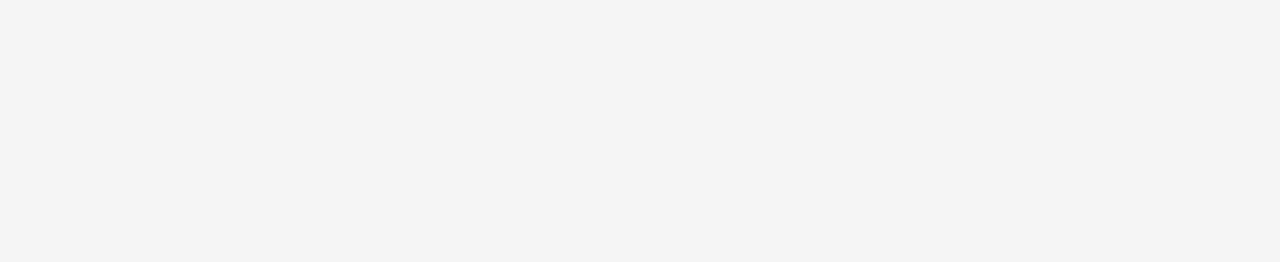
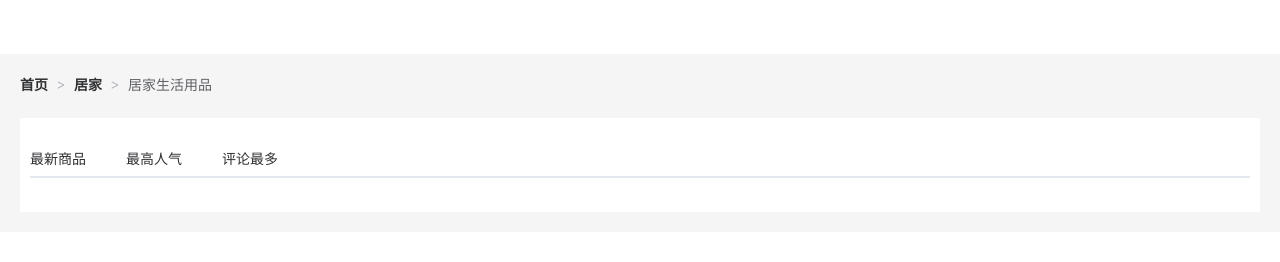
Before and after one commit to Goorln/vue3-mall, a Vue app: page /category/sub/1 in a window 1280 px wide. Before the commit this address had no page. Shown: the part 145-407 px from the top of the page. Built offline with nearby package versions, Linux system fonts and the light colour scheme; no server answers; a small style sheet from the web is missing.

Commit message:
二级分类和路由配置

```diff
--- a/src/views/Category/index.vue
+++ b/src/views/Category/index.vue
@@ -32,7 +32,7 @@ const { categoryData } = useCategory()
         <h3>全部分类</h3>
         <ul>
           <li v-for="i in categoryData.children" :key="i.id">
-            <RouterLink to="/">
+            <RouterLink :to="`/category/sub/${i.id}`">
               <img :src="i.picture" />
               <p>{{ i.name }}</p>
             </RouterLink>
--- /dev/null
+++ b/src/views/SubCategory/index.vue
@@ -0,0 +1,86 @@
+<script setup>
+
+
+</script>
+
+<template>
+  <div class="container ">
+    <!-- 面包屑 -->
+    <div class="bread-container">
+      <el-breadcrumb separator=">">
+        <el-breadcrumb-item :to="{ path: '/' }">首页</el-breadcrumb-item>
+        <el-breadcrumb-item :to="{ path: '/' }">居家
+        </el-breadcrumb-item>
+        <el-breadcrumb-item>居家生活用品</el-breadcrumb-item>
+      </el-breadcrumb>
+    </div>
+    <div class="sub-container">
+      <el-tabs>
+        <el-tab-pane label="最新商品" name="publishTime"></el-tab-pane>
+        <el-tab-pane label="最高人气" name="orderNum"></el-tab-pane>
+        <el-tab-pane label="评论最多" name="evaluateNum"></el-tab-pane>
+      </el-tabs>
+      <div class="body">
+        <!-- 商品列表-->
+      </div>
+    </div>
+  </div>
+
+</template>
+
+
+
+<style lang="scss" scoped>
+.bread-container {
+  padding: 25px 0;
+  color: #666;
+}
+
+.sub-container {
+  padding: 20px 10px;
+  background-color: #fff;
+
+  .body {
+    display: flex;
+    flex-wrap: wrap;
+    padding: 0 10px;
+  }
+
+  .goods-item {
+    display: block;
+    width: 220px;
+    margin-right: 20px;
+    padding: 20px 30px;
+    text-align: center;
+
+    img {
+      width: 160px;
+      height: 160px;
+    }
+
+    p {
+      padding-top: 10px;
+    }
+
+    .name {
+      font-size: 16px;
+    }
+
+    .desc {
+      color: #999;
+      height: 29px;
+    }
+
+    .price {
+      color: $priceColor;
+      font-size: 20px;
+    }
+  }
+
+  .pagination-container {
+    margin-top: 20px;
+    display: flex;
+    justify-content: center;
+  }
+}
+</style>
```
Also changed, not shown: src/router/index.js (+13 -6 lines).
